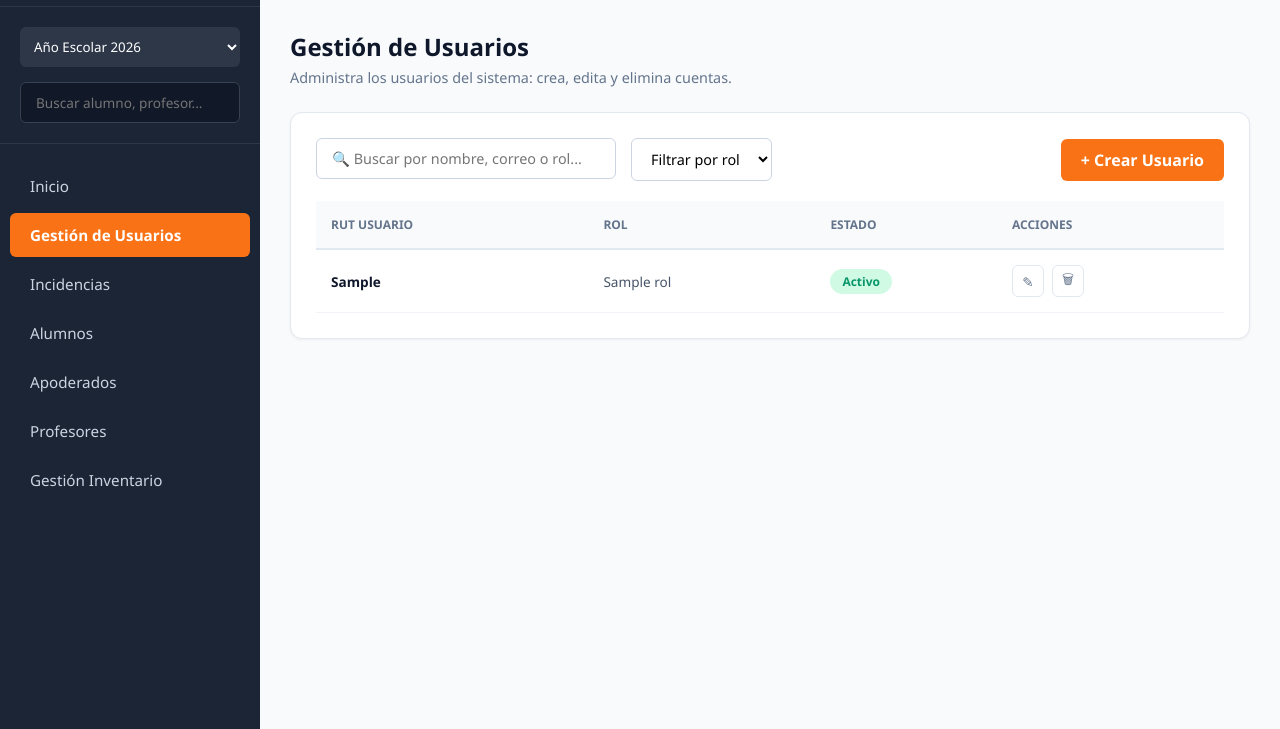
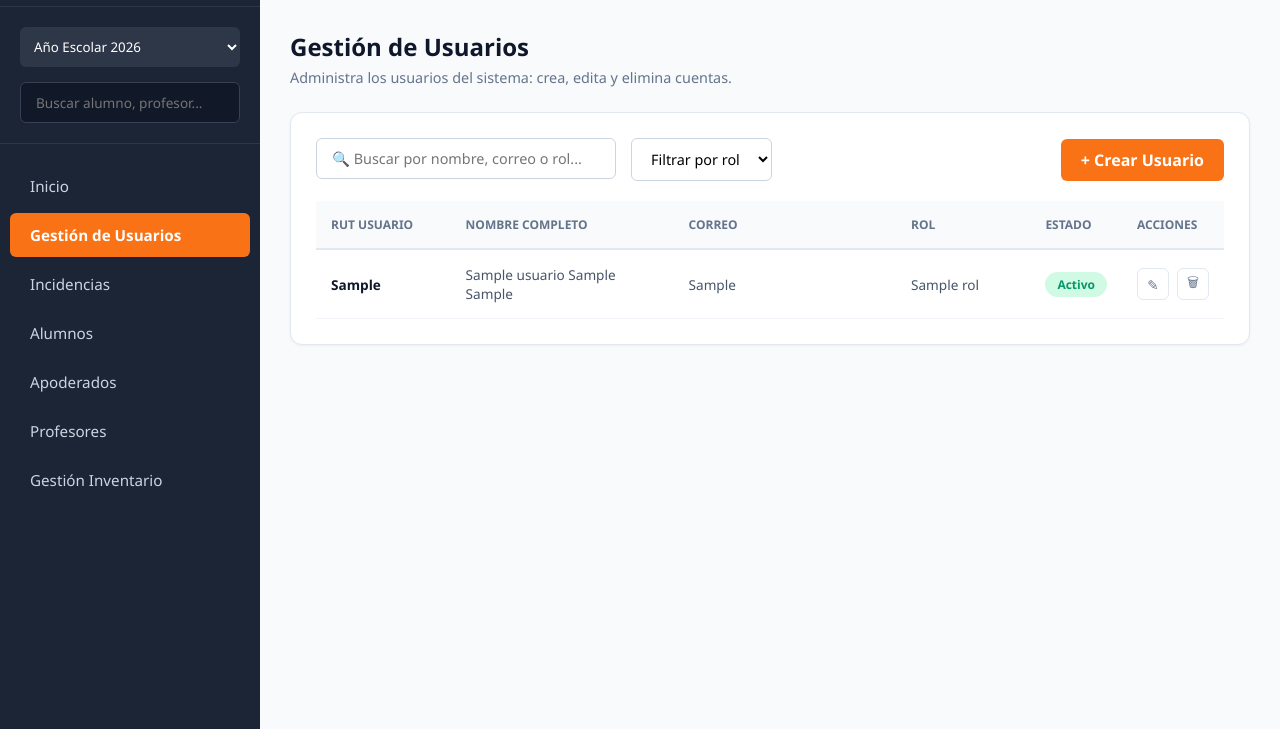
Before and after one commit to pedroiturriaga98-design/ProyectoSGE, a Django app: page /administrador/usuarios/ in a window 1280 px wide. Shown: the part 71-800 px from the top of the page. Run offline with Django 5.2, Linux system fonts and the light colour scheme; tables that the repository leaves empty hold one stand-in row (values such as "Sample post").

Commit message:
feat: módulo de gestión de usuarios completado (crear, listar y editar)

```diff
--- a/sistema/models.py
+++ b/sistema/models.py
@@ -252,7 +252,17 @@ class TicketSoporte(models.Model):
 class Usuario(models.Model):
     rut = models.CharField(primary_key=True, max_length=12)
     password_hash = models.CharField(max_length=255)
-    rol_id_rol = models.ForeignKey(Rol, models.DO_NOTHING, db_column='ROL_id_rol')  # Field name made lowercase.
+    # Llave foránea en minúsculas
+    rol_id_rol = models.ForeignKey('Rol', models.DO_NOTHING, db_column='rol_id_rol')
+
+    # Nuevos campos
+    nombre = models.CharField(max_length=100, blank=True, null=True)
+    apellido_paterno = models.CharField(max_length=100, blank=True, null=True)
+    apellido_materno = models.CharField(max_length=100, blank=True, null=True)
+    correo = models.CharField(max_length=150, blank=True, null=True)
+    telefono = models.CharField(max_length=20, blank=True, null=True)
+    direccion = models.CharField(max_length=255, blank=True, null=True)
+    fecha_nacimiento = models.DateField(blank=True, null=True)
 
     class Meta:
         managed = False
--- a/sistema/templates/admin_gestion_usuarios.html
+++ b/sistema/templates/admin_gestion_usuarios.html
@@ -54,33 +54,45 @@
     <table id="users-table">
         <thead>
             <tr>
-                <th style="width: 30%;">RUT USUARIO</th>
-                <th style="width: 25%;">ROL</th>
-                <th style="width: 20%;">ESTADO</th>
-                <th style="width: 25%;">ACCIONES</th>
+                <th style="width: 15%;">RUT USUARIO</th>
+                <th style="width: 25%;">NOMBRE COMPLETO</th>
+                <th style="width: 25%;">CORREO</th>
+                <th style="width: 15%;">ROL</th>
+                <th style="width: 10%;">ESTADO</th>
+                <th style="width: 10%;">ACCIONES</th>
             </tr>
         </thead>
         <tbody>
             {% for u in usuarios %}
             <tr>
-                <!-- Mostramos el RUT ya que es el identificador principal en tu BD -->
+                <!-- 1. RUT -->
                 <td><strong>{{ u.rut }}</strong></td>
 
-                <!-- Mostramos el nombre del rol -->
+                <!-- 2. Nombre Completo -->
+                <td>{{ u.nombre }} {{ u.apellido_paterno }} {{ u.apellido_materno }}</td>
+
+                <!-- 3. Correo -->
+                <td>{{ u.correo }}</td>
+
+                <!-- 4. Rol (usando tu propiedad nombre_rol) -->
                 <td>{{ u.rol_id_rol.nombre_rol }}</td>
 
+                <!-- 5. Estado -->
                 <td><span class="badge badge-activo">Activo</span></td>
 
+                <!-- 6. Acciones -->
                 <td>
                     <div class="action-btns">
-                        <a class="btn-icon" href="{% url 'admin_editar_usuario' %}" aria-label="Editar usuario">✎</a>
+                        <!-- Cambia esta línea: -->
+                        <a class="btn-icon" href="{% url 'admin_editar_usuario' u.rut %}" aria-label="Editar usuario">✎</a>
                         <button class="btn-icon delete" onclick="eliminarUsuario(this)">🗑</button>
                     </div>
                 </td>
             </tr>
             {% empty %}
             <tr>
-                <td colspan="4" style="text-align: center; padding: 20px;">No hay usuarios registrados en el sistema.</td>
+                <!-- Cambiamos a colspan="6" para que cubra toda la tabla -->
+                <td colspan="6" style="text-align: center; padding: 20px;">No hay usuarios registrados en el sistema.</td>
             </tr>
             {% endfor %}
         </tbody>
--- a/sistema/urls.py
+++ b/sistema/urls.py
@@ -22,9 +22,9 @@ urlpatterns = [
     path('administrador/', views.admin_inicio, name='admin_inicio'),
     path('administrador/usuarios/', views.admin_gestion_usuarios, name='admin_gestion_usuarios'),
     path('administrador/usuarios/crear/', views.admin_crear_usuario, name='admin_crear_usuario'),
-    path('administrador/usuarios/editar/', views.admin_editar_usuario, name='admin_editar_usuario'),
+    path('administrador/usuarios/editar/<str:rut>/', views.admin_editar_usuario, name='admin_editar_usuario'),
     path('administrador/alumnos/', views.admin_alumnos, name='admin_alumnos'),
-    path('administrador/alumnos/editar/', views.admin_editar_alumno, name='admin_editar_alumno'),
+    path('administrador/alumnos/editar/<str:rut>/', views.admin_editar_alumno, name='admin_editar_alumno'),
     path('administrador/incidencias/', views.admin_gestion_incidencias, name='admin_gestion_incidencias'),
     path('administrador/incidencias/editar/', views.admin_editar_incidencia, name='admin_editar_incidencia'),
     path('administrador/apoderados/', views.admin_gestion_apoderados, name='admin_gestion_apoderados'),
--- a/sistema/views.py
+++ b/sistema/views.py
@@ -1,4 +1,4 @@
-from django.shortcuts import render, redirect
+from django.shortcuts import render, redirect, get_object_or_404
 from django.contrib import messages
 from .models import Usuario # Importamos tu tabla de usuarios
 
@@ -95,10 +95,70 @@ def admin_gestion_usuarios(request):
     return render(request, 'admin_gestion_usuarios.html', context)
 
 def admin_crear_usuario(request):
+    if request.method == 'POST':
+        # Capturamos todos los datos del HTML
+        rut_form = request.POST.get('rut')
+        rol_id = request.POST.get('rol_id_rol') # Minúsculas
+        nombre_form = request.POST.get('nombre')
+        correo_form = request.POST.get('correo')
+        ap_paterno_form = request.POST.get('apellido_paterno')
+        ap_materno_form = request.POST.get('apellido_materno')
+        telefono_form = request.POST.get('telefono')
+        direccion_form = request.POST.get('direccion')
+        fecha_nac_form = request.POST.get('fecha_nacimiento')
+
+        # Contraseña inicial usando el RUT
+        password_defecto = rut_form.replace("-", "").replace(".", "")
+
+        # Guardamos en la base de datos
+        Usuario.objects.create(
+            rut=rut_form,
+            password_hash=password_defecto,
+            rol_id_rol_id=rol_id, # Django le agrega automáticamente el _id al final
+            nombre=nombre_form,
+            correo=correo_form,
+            apellido_paterno=ap_paterno_form,
+            apellido_materno=ap_materno_form,
+            telefono=telefono_form,
+            direccion=direccion_form,
+            fecha_nacimiento=fecha_nac_form if fecha_nac_form else None
+        )
+
+        messages.success(request, 'Usuario creado correctamente con todos sus datos.')
+        return redirect('admin_gestion_usuarios')
+
     return render(request, 'admin_crear_usuario.html')
 
-def admin_editar_usuario(request):
-    return render(request, 'admin_editar_usuario.html')
+def admin_editar_usuario(request, rut):
+    # 1. Buscamos al usuario en la BD usando el RUT
+    usuario = get_object_or_404(Usuario, rut=rut)
+
+    # 2. Si el formulario se envió (alguien apretó "Actualizar Usuario")
+    if request.method == 'POST':
+        usuario.nombre = request.POST.get('nombre')
+        usuario.apellido_paterno = request.POST.get('apellido_paterno')
+        usuario.apellido_materno = request.POST.get('apellido_materno')
+        usuario.correo = request.POST.get('correo')
+        usuario.telefono = request.POST.get('telefono')
+        usuario.direccion = request.POST.get('direccion')
+
+        # Validamos si mandó fecha (a veces los navegadores la mandan vacía)
+        fecha_nac_form = request.POST.get('fecha_nacimiento')
+        if fecha_nac_form:
+            usuario.fecha_nacimiento = fecha_nac_form
+
+        usuario.rol_id_rol_id = request.POST.get('rol_id_rol')
+
+        # Opcional: Podrías manejar el estado activo/inactivo aquí si lo agregaste a tu BD
+
+        # Guardamos en la base de datos
+        usuario.save()
+
+        # Redirigimos a la tabla principal
+        return redirect('admin_gestion_usuarios')
+
+    # 3. Si alguien solo entró a la página a mirar, le mostramos el HTML
+    return render(request, 'admin_editar_usuario.html', {'usuario': usuario})
 
 def admin_alumnos(request):
     return render(request, 'admin_alumnos.html')
```
Also changed, not shown: sistema/templates/admin_crear_usuario.html (+25 -16 lines), sistema/templates/admin_editar_usuario.html (+33 -17 lines).
